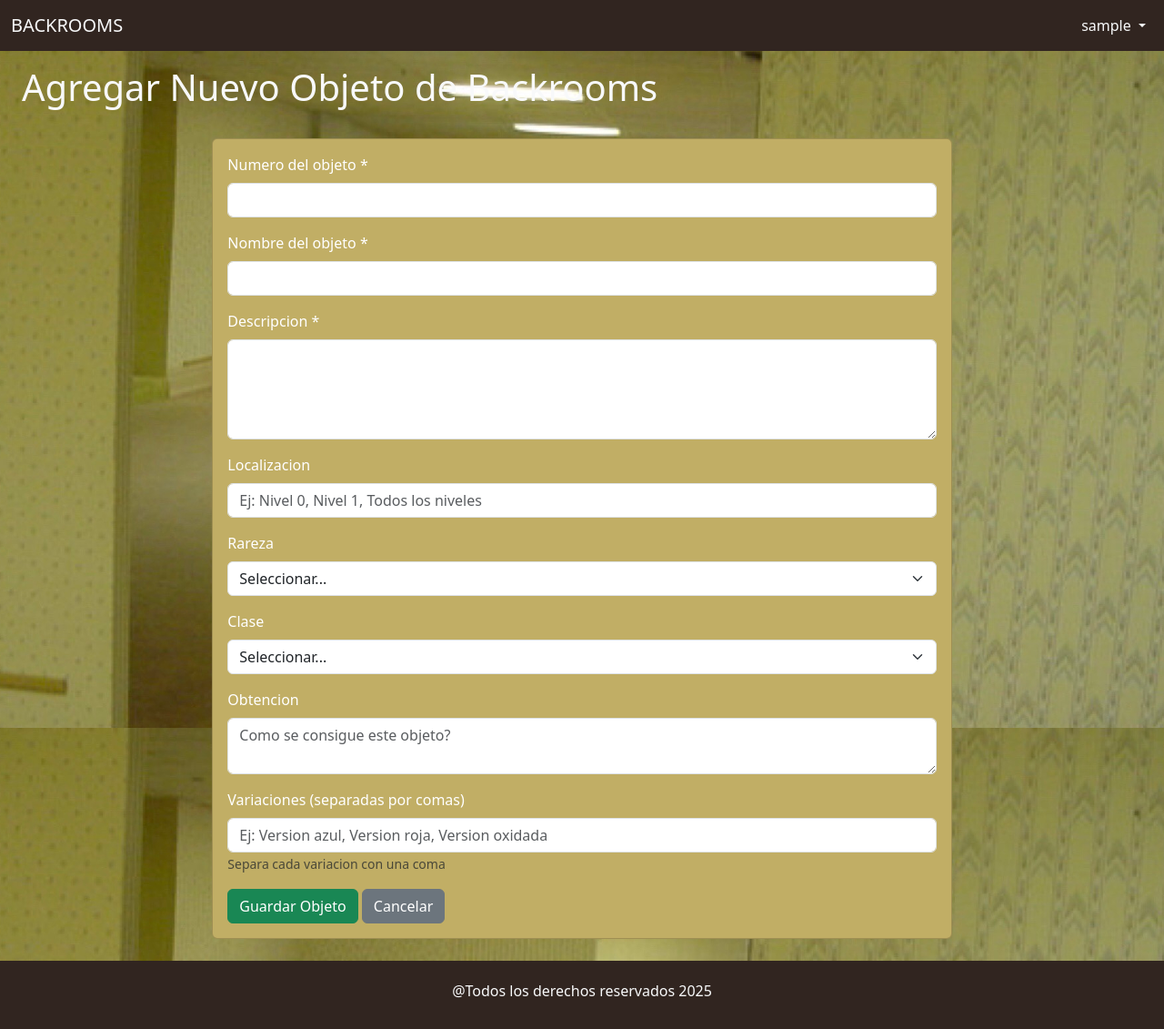
After one commit to Leyva-Holguin/Backrooms, a Flask app: page /objetos/agregar in a window 1280 px wide. The commit adds this page. Shown: the whole page at 91% size. Run offline with Flask 3, Linux system fonts and the light colour scheme; the visitor is signed in with stand-in values (Sample User, id 1).

Commit message:
213213123

```diff
--- a/app.py
+++ b/app.py
@@ -25,10 +25,10 @@ def validar():
         usuario = gestor.obtener_usuario2(correo, password)
         if usuario:
             session['logueado'] = True
-            session['usuario'] = usuario['nombre']
+            session['usuario'] = usuario['username']
             session['usuario_correo'] = usuario['correo']
             session['usuario_id'] = usuario['_id']
-            flash(f'¡Bienvenido {usuario["nombre"]} a los Backrooms!', 'success')
+            flash(f'¡Bienvenido {usuario["username"]} a los Backrooms!', 'success')
             return redirect(url_for('backrooms_index'))
         else:
             flash('Usuario o contraseña incorrectos', 'error')
@@ -58,17 +58,16 @@ def recuperar():
 @app.route('/registrar', methods=['GET', 'POST'])
 def registrar():
     if request.method == 'POST':
-        nombre = request.form['nombre']
-        apellido = request.form['apellido']
+        username = request.form['username']
         correo = request.form['correo']
         password = request.form['password']
         confirmPassword = request.form.get("confirmPassword")
         if password != confirmPassword:
             flash("Las contraseñas no coinciden", 'error')
             return render_template('registro.html')
-        usuario_id = gestor.crear_usuario(f"{nombre} {apellido}", correo, password)
+        usuario_id = gestor.crear_usuario(username, correo, password)
         if usuario_id:
-            flash(f"Registro exitoso: {nombre}. Ahora puedes iniciar sesión.", 'success')
+            flash(f"Registro exitoso: {username}. Ahora puedes iniciar sesión.", 'success')
             return redirect(url_for('iniciar'))
         else:
             flash("Este correo ya está registrado", 'error')
@@ -176,5 +175,95 @@ def eliminar_nivel(nivel_id):
         flash('Error al eliminar el nivel', 'error')
     return redirect(url_for('mis_niveles'))
 
+# ============ RUTAS DE OBJETOS ============
+
+@app.route('/objetos')
+def objetos_index():
+    if not session.get('logueado'):
+        return redirect(url_for('iniciar'))
+    objetos = gestor.obtener_objetos()
+    return render_template('objetos_index.html', objetos=objetos)
+
+@app.route('/mis_objetos')
+def mis_objetos():
+    if not session.get('logueado'):
+        return redirect(url_for('iniciar'))
+    usuario_id = session.get('usuario_id')
+    objetos = gestor.obtener_objetos(usuario_id)
+    return render_template('mis_objetos.html', objetos=objetos)
+
+@app.route('/objetos/agregar', methods=['GET', 'POST'])
+def agregar_objeto():
+    if not session.get('logueado'):
+        return redirect(url_for('iniciar'))
+
+    if request.method == 'POST':
+        datos = {
+            'numero': request.form.get('numero'),
+            'nombre': request.form.get('nombre'),
+            'descripcion': request.form.get('descripcion'),
+            'localizacion': request.form.get('localizacion'),
+            'rareza': request.form.get('rareza'),
+            'clase': request.form.get('clase'),
+            'obtencion': request.form.get('obtencion'),
+            'variaciones': request.form.get('variaciones')
+        }
+
+        if gestor.obtener_objeto_por_numero(int(datos['numero'])):
+            flash(f'El objeto #{datos["numero"]} ya existe en la base de datos', 'error')
+            return render_template('objeto_formulario.html')
+
+        objeto_id = gestor.crear_objeto(session['usuario_id'], datos)
+        if objeto_id:
+            flash(f'¡Objeto {datos["nombre"]} añadido correctamente!', 'success')
+            return redirect(url_for('objetos_index'))
+        else:
+            flash('Error al crear el objeto', 'error')
+
+    return render_template('objeto_formulario.html')
+
+@app.route('/objetos/editar/<objeto_id>', methods=['GET', 'POST'])
+def editar_objeto(objeto_id):
+    if not session.get('logueado'):
+        return redirect(url_for('iniciar'))
+
+    if request.method == 'POST':
+        datos = {
+            'numero': request.form.get('numero'),
+            'nombre': request.form.get('nombre'),
+            'descripcion': request.form.get('descripcion'),
+            'localizacion': request.form.get('localizacion'),
+            'rareza': request.form.get('rareza'),
+            'clase': request.form.get('clase'),
+            'obtencion': request.form.get('obtencion'),
+            'variaciones': request.form.get('variaciones')
+        }
+
+        if gestor.actualizar_objeto(objeto_id, datos):
+            flash('Objeto actualizado correctamente', 'success')
+        else:
+            flash('Error al actualizar el objeto', 'error')
+
+        return redirect(url_for('mis_objetos'))
+
+    objeto = gestor.obtener_objeto_por_id(objeto_id)
+    if not objeto:
+        flash('Objeto no encontrado', 'error')
+        return redirect(url_for('mis_objetos'))
+
+    return render_template('objeto_editar.html', objeto=objeto)
+
+@app.route('/objetos/eliminar/<objeto_id>')
+def eliminar_objeto(objeto_id):
+    if not session.get('logueado'):
+        return redirect(url_for('iniciar'))
+
+    if gestor.eliminar_objeto(objeto_id):
+        flash('Objeto eliminado correctamente', 'success')
+    else:
+        flash('Error al eliminar el objeto', 'error')
+
+    return redirect(url_for('mis_objetos'))
+
 if __name__ == '__main__':
     app.run(debug=True)
--- a/templates/base.html
+++ b/templates/base.html
@@ -9,6 +9,8 @@
     <link rel="stylesheet" href="{{ url_for('static', filename='estilos.css') }}">
     <link rel="stylesheet" href="https://cdn.jsdelivr.net/npm/bootstrap-icons@1.13.1/font/bootstrap-icons.min.css">
 </head>
+
+
 
 <body class="text-light">
     <div class="container-fluid p-0">
@@ -47,6 +49,13 @@
                                             Agregar nivel
                                         </a>
                                     </li>
+                                        <li><hr class="dropdown-divider"></li>
+                                    <li>
+                                        <a class="dropdown-item" href="{{ url_for('objetos_index') }}">Todos los objetos</a>
+                                    </li>
+                                    <li><a class="dropdown-item" href="{{ url_for('mis_objetos') }}"> Mis objetos</a></li>
+                                    <li><a class="dropdown-item" href="{{ url_for('agregar_objeto') }}">Agregar objeto</a></li>
+                                    <li><hr class="dropdown-divider"></li><li>
                                     <li>
                                         <a class="dropdown-item text-danger" href="{{ url_for('logout') }}">
                                             Cerrar Sesión
--- a/templates/mis_niveles.html
+++ b/templates/mis_niveles.html
@@ -12,8 +12,7 @@
     <div class="col-md-6 mb-4 col-lg-4">
         <div class="card1 card h-100">
             <div class="card-header">
-                <h3 class="mb-0">Nivel {{ nivel.numero }}: {{ nivel.nombre
-                    }}</h3>
+                <h3 class="mb-0">Nivel {{ nivel.numero }}: {{ nivel.nombre}}</h3>
             </div>
             <div class="card-body">
                 <span class="badge
--- /dev/null
+++ b/templates/objeto_formulario.html
@@ -0,0 +1,85 @@
+{% extends "base.html" %}
+
+{% block title %}Agregar Objeto{% endblock %}
+
+{% block content %}
+<div class="d-flex justify-content-between align-items-center mb-4">
+    <h1>Agregar Nuevo Objeto de Backrooms</h1>
+</div>
+
+<div class="row justify-content-center">
+    <div class="col-md-8">
+        <div class="card card1">
+            <div class="card-body">
+                <form method="POST">
+                    <div class="mb-3">
+                        <label class="form-label text-white">Numero del objeto *</label>
+                        <input type="number" class="form-control" name="numero" required min="0">
+                    </div>
+
+                    <div class="mb-3">
+                        <label class="form-label text-white">Nombre del objeto *</label>
+                        <input type="text" class="form-control" name="nombre" required>
+                    </div>
+
+                    <div class="mb-3">
+                        <label class="form-label text-white">Descripcion *</label>
+                        <textarea class="form-control" name="descripcion" rows="4" required></textarea>
+                    </div>
+
+                    <div class="mb-3">
+                        <label class="form-label text-white">Localizacion</label>
+                        <input type="text" class="form-control" name="localizacion" placeholder="Ej: Nivel 0, Nivel 1, Todos los niveles">
+                    </div>
+
+                    <div class="mb-3">
+                        <label class="form-label text-white">Rareza</label>
+                        <select class="form-select" name="rareza">
+                            <option value="">Seleccionar...</option>
+                            <option value="Desconocida">Desconocida</option>
+                            <option value="distribuido">distribuido</option>
+                            <option value="comun">Comun</option>
+                            <option value="medianamente comun">Medianamente comun</option>
+                            <option value="Poco comun">Poco comun</option>
+                            <option value="media">Media</option>
+                            <option value="Raro">Raro</option>
+                            <option value="bastante raro">Bastante raro</option>
+                            <option value="muy raro">Muy raro</option>
+                            <option value="extremadamnete raro">Extremadamnete raro</option>
+                            <option value="bastante infrecuente">Bastante infrecuente</option>
+                            <option value="variable">Variable</option>
+                            <option value="Unico">Unico</option>
+                            <option value="Inevitable de encontrar">Inevitable de encontrar</option>
+
+                        </select>
+                    </div>
+
+                    <div class="mb-3">
+                        <label class="form-label text-white">Clase</label>
+                        <select class="form-select" name="clase">
+                            <option value="">Seleccionar...</option>
+                            <option value="positiva">Positivo</option>
+                            <option value="Neutra">Neutral</option>
+                            <option value="negativo">Negativo</option>
+                        </select>
+                    </div>
+
+                    <div class="mb-3">
+                        <label class="form-label text-white">Obtencion</label>
+                        <textarea class="form-control" name="obtencion" rows="2" placeholder="Como se consigue este objeto?"></textarea>
+                    </div>
+
+                    <div class="mb-3">
+                        <label class="form-label text-white">Variaciones (separadas por comas)</label>
+                        <input type="text" class="form-control" name="variaciones" placeholder="Ej: Version azul, Version roja, Version oxidada">
+                        <small class="text-muted">Separa cada variacion con una coma</small>
+                    </div>
+
+                    <button type="submit" class="btn btn-success">Guardar Objeto</button>
+                    <a href="/objetos" class="btn btn-secondary">Cancelar</a>
+                </form>
+            </div>
+        </div>
+    </div>
+</div>
+{% endblock %}
```
Also changed, not shown: GestorBackrooms.py (+78 -2 lines), templates/mis_objetos.html (added, +93 -0 lines), templates/objeto_editar.html (added, +84 -0 lines), templates/objetos_index.html (added, +90 -0 lines), templates/registro.html (+4 -9 lines).
